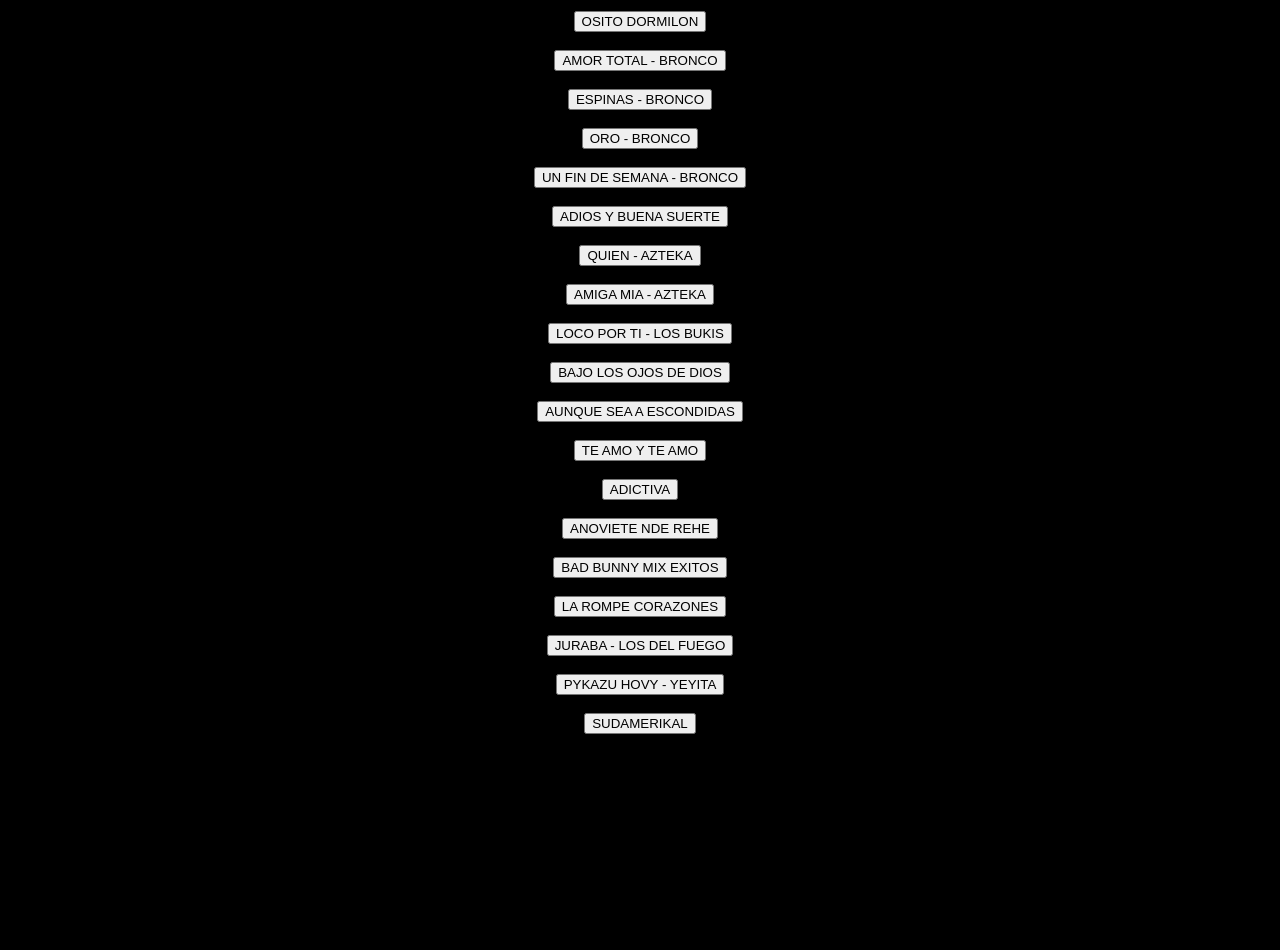
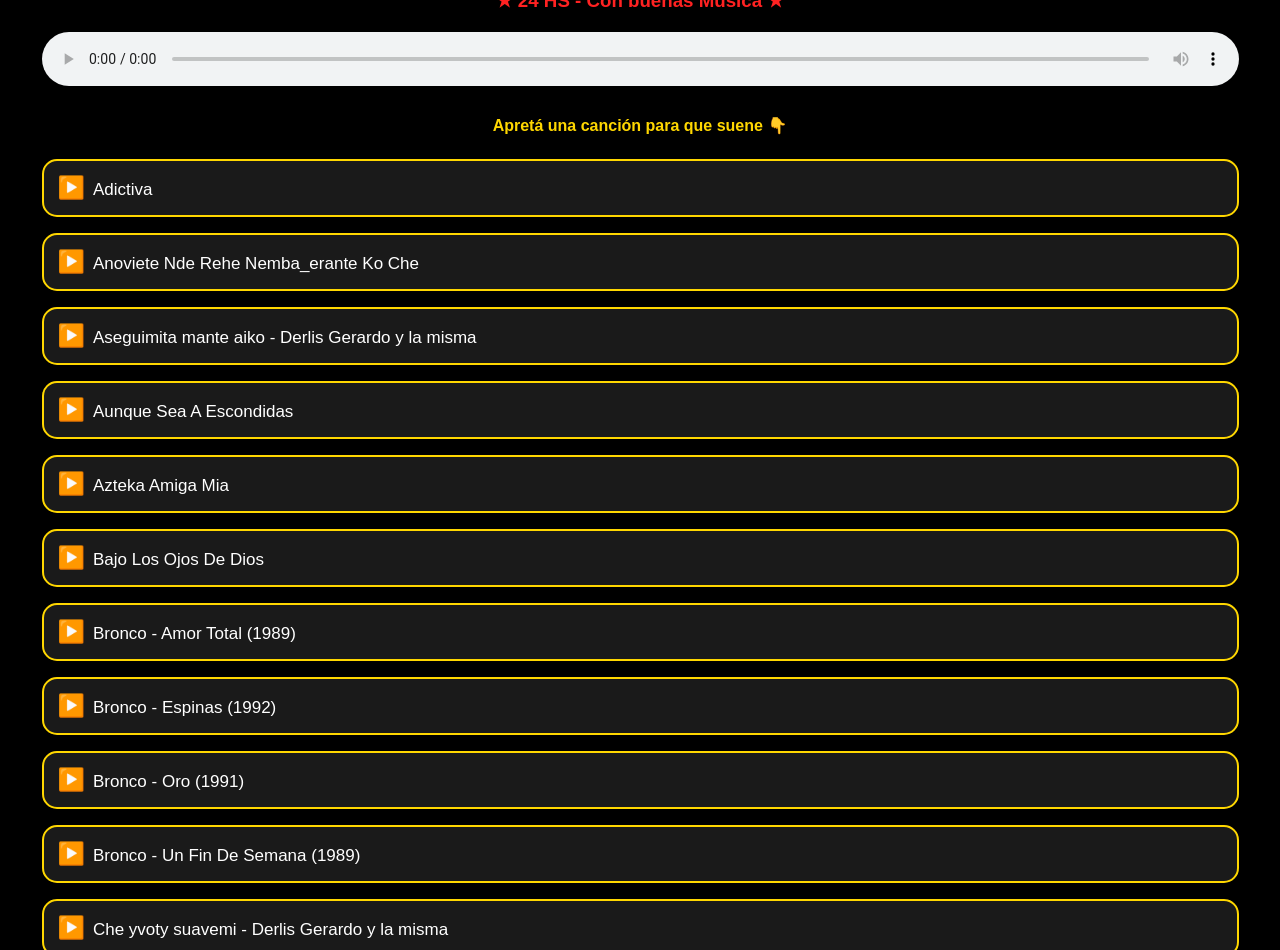
Before and after one commit to MelodiRadio2026/MelodiRadio2026.github.io, a plain HTML site: page index.html in a window 1280 px wide. Shown: the part 371-1321 px from the top of the page. Before the commit the page ends 1113 px from the top, so only its background shows below. Drawn offline with Linux system fonts and the light colour scheme.

Commit message:
Refactor index.html for radio online page
Updated HTML structure and styles for the radio online page, including changes to the title and added an image. Enhanced the audio player functionality and song list.

```diff
--- a/index.html
+++ b/index.html
@@ -1,44 +1,68 @@
-<!DOCTYPE html>
-<html>
+<!DOCTYPE html><img src="file_00000000c268820e905223dfda1d8e2a.png" style="width:95%;max-width:400px;border-radius:20px">
+<html lang="es">
 <head>
+<meta charset="UTF-8">
 <meta name="viewport" content="width=device-width, initial-scale=1.0">
-<title>Radio Online Melody PY</title>
+<title>Radio Online Melodi PY</title>
+<link rel="icon" href="icon.png">
+<link rel="apple-touch-icon" href="icon.png">
+<style>
+body{background:#000;color:#fff;font-family:Arial;text-align:center;margin:0;padding:10px}
+.logo{width:90%;max-width:350px;border-radius:20px;margin-top:10px}
+h1{color:#FFD700;margin:5px}
+h3{color:#ff2222;margin:0 0 10px}
+#player{width:95%;margin:10px 0}
+.cancion{background:#1a1a1a;border:2px solid #FFD700;color:#fff;padding:14px;margin:8px;border-radius:15px;font-size:17px;width:95%;text-align:left;cursor:pointer}
+.cancion:active{background:#FFD700;color:#000}
+.cancion span{font-size:22px;margin-right:8px}
+</style>
 </head>
-<body style="background:black;color:white;text-align:center;font-family:Arial;">
-<h1 style="color:#ffcc00;">RADIO ONLINE MELODY PY</h1>
-<p>Suena sin parar</p>
-<audio id="p" controls style="width:90%;"></audio><br><br>
-<div id="a">Toca un tema</div><br>
-<button onclick="s(0)">MI AMOR</button><br><br>
-<button onclick="s(1)">ESE LOCO SOY YO</button><br><br>
-<button onclick="s(2)">LLORANDO LOS DOS</button><br><br>
-<button onclick="s(3)">OLVIDATE DE TODO</button><br><br>
-<button onclick="s(4)">OSITO DORMILON</button><br><br>
-<button onclick="s(5)">AMOR TOTAL - BRONCO</button><br><br>
-<button onclick="s(6)">ESPINAS - BRONCO</button><br><br>
-<button onclick="s(7)">ORO - BRONCO</button><br><br>
-<button onclick="s(8)">UN FIN DE SEMANA - BRONCO</button><br><br>
-<button onclick="s(9)">ADIOS Y BUENA SUERTE</button><br><br>
-<button onclick="s(10)">QUIEN - AZTEKA</button><br><br>
-<button onclick="s(11)">AMIGA MIA - AZTEKA</button><br><br>
-<button onclick="s(12)">LOCO POR TI - LOS BUKIS</button><br><br>
-<button onclick="s(13)">BAJO LOS OJOS DE DIOS</button><br><br>
-<button onclick="s(14)">AUNQUE SEA A ESCONDIDAS</button><br><br>
-<button onclick="s(15)">TE AMO Y TE AMO</button><br><br>
-<button onclick="s(16)">ADICTIVA</button><br><br>
-<button onclick="s(17)">ANOVIETE NDE REHE</button><br><br>
-<button onclick="s(18)">BAD BUNNY MIX EXITOS</button><br><br>
-<button onclick="s(19)">LA ROMPE CORAZONES</button><br><br>
-<button onclick="s(20)">JURABA - LOS DEL FUEGO</button><br><br>
-<button onclick="s(21)">PYKAZU HOVY - YEYITA</button><br><br>
-<button onclick="s(22)">SUDAMERIKAL</button>
+<body>
+
+<img src="icon.png" class="logo">
+<h1>RADIO ONLINE MELODI PY</h1>
+<h3>★ 24 HS - Con buenas Música ★</h3>
+
+<audio id="player" controls controlsList="nodownload"></audio>
+<p id="sonando" style="color:#FFD700;font-weight:bold">Apretá una canción para que suene 👇</p>
+
+<div id="lista"></div>
+
 <script>
-var c=["Mi%20Amor%28MP3_160K%29.mp3","Ese%20Loco%20Soy%20Yo%28MP3_160K%29.mp3","Llorando%20Los%20Dos%28MP3_160K%29.mp3","Olv%C3%ADdate%20De%20Todo%28MP3_160K%29.mp3","Osito%20Dormil%C3%B3n%28MP3_160K%29.mp3","Bronco%20-%20Amor%20Total%20%281989%29%28MP3_160K%29.mp3","Bronco%20-%20Espinas%20%281992%29%28MP3_160K%29.mp3","Bronco%20-%20Oro%20%281991%29%28MP3_160K%29.mp3","Bronco%20-%20Un%20Fin%20De%20Semana%20%281989%29%28MP3_160K%29.mp3","Los%20Rehenes%20-%20Adi%C3%B3s%20Y%20Buena%20Suerte%20%28Visual%29.mp3","Grupo%20Azteka-Quien.mp3","Azteka_%20Amiga%20Mia.mp3","Los%20Bukis%20_Loco%20por%20ti_%20_marcoantoniosol.mp3","Bajo%20Los%20Ojos%20De%20Dios%28MP3_160K%29.mp3","Aunque%20Sea%20A%20Escondidas%28MP3_160K%29.mp3","Te%20Amo%20Y%20Te%20Amo%28MP3_160K%29.mp3","Adictiva%28MP3_160K%29.mp3","Anoviete%20Nde%20Rehe%20_%20N.mp3","Bad%20Bunny%20Mix%20Exitos%202.mp3","La%20Rompe%20Corazones%28MP3_160K%29.mp3","Los%20del%20Fuego%20-%20Juraba.mp3","Pykazu%20Hovy%20_%20Yeyita%20P.mp3","Sudamerikal%28MP3_160K%29.mp3"];
-var t=["MI AMOR","ESE LOCO SOY YO","LLORANDO LOS DOS","OLVIDATE DE TODO","OSITO DORMILON","AMOR TOTAL - BRONCO","ESPINAS - BRONCO","ORO - BRONCO","UN FIN DE SEMANA - BRONCO","ADIOS Y BUENA SUERTE","QUIEN - AZTEKA","AMIGA MIA - AZTEKA","LOCO POR TI - LOS BUKIS","BAJO LOS OJOS DE DIOS","AUNQUE SEA A ESCONDIDAS","TE AMO Y TE AMO","ADICTIVA","ANOVIETE NDE REHE","BAD BUNNY MIX EXITOS","LA ROMPE CORAZONES","JURABA - LOS DEL FUEGO","PYKAZU HOVY - YEYITA","SUDAMERIKAL"];
-var p=document.getElementById('p');
-var n=0;
-function s(i){n=i;p.src=c[i];document.getElementById('a').innerText="Sonando: "+t[i];p.play();}
-p.onended=function(){n=n+1;if(n>=23){n=0;}s(n);};
+const canciones = [
+"Adictiva(MP3_160K).mp3",
+"Anoviete Nde Rehe _ Nemba_erante Ko Che.mp3",
+"Aseguimita mante aiko - Derlis Gerardo y la misma.mp3",
+"Aunque Sea A Escondidas(MP3_160K).mp3",
+"Azteka_ Amiga Mia.mp3",
+"Bajo Los Ojos De Dios(MP3_160K).mp3",
+"Bronco - Amor Total (1989)(MP3_160K).mp3",
+"Bronco - Espinas (1992)(MP3_160K).mp3",
+"Bronco - Oro (1991)(MP3_160K).mp3",
+"Bronco - Un Fin De Semana (1989)(MP3_160K).mp3",
+"Che yvoty suavemi - Derlis Gerardo y la misma.mp3",
+"Ese Loco Soy Yo(MP3_160K).mp3",
+"Grupo Azteka-Quien.mp3",
+"La Rompe Corazones(MP3_160K).mp3"
+];
+
+const lista = document.getElementById("lista");
+const player = document.getElementById("player");
+const sonando = document.getElementById("sonando");
+
+canciones.forEach(nombre => {
+  let bonito = nombre.replace(".mp3","").replace("(MP3_160K)","").replace("_"," ");
+  let btn = document.createElement("button");
+  btn.className = "cancion";
+  btn.innerHTML = "<span>▶️</span>" + bonito;
+  btn.onclick = () => {
+    player.src = encodeURI(nombre);
+    player.play();
+    sonando.innerText = "🔊 Sonando ahora: " + bonito;
+  };
+  lista.appendChild(btn);
+});
 </script>
+
 </body>
 </html>
```
